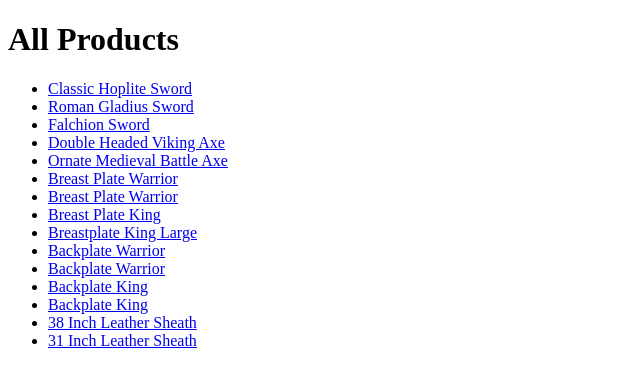
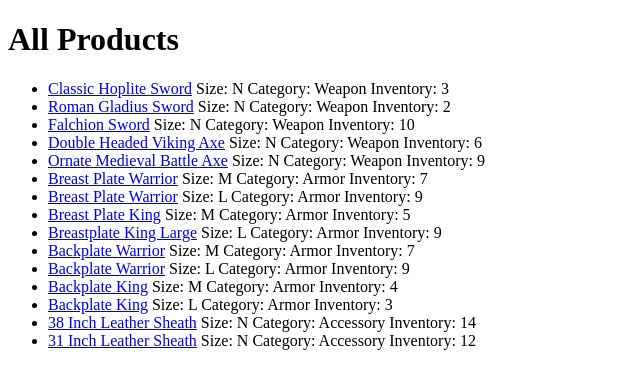
Before and after one commit to kyledhebert/RenPy, a Django app: page /products/ in a window 1280 px wide. Shown: the part 152-541 px from the top of the page, without its empty margins (0-640 px from the left). Run offline with Django 3.2, Linux system fonts and the light colour scheme; data comes from the database, SQL or seed files in the repository.

Commit message:
all products now displays more info, disabled add to cart

```diff
--- a/RenPy/urls.py
+++ b/RenPy/urls.py
@@ -17,7 +17,6 @@ from django.conf.urls import include, url
 from django.contrib import admin
 from django.views.generic import TemplateView
 
-
 urlpatterns = [
 	url(r'^$', 'products.views.index', name='home'),
 	url(r'^about/$',
--- a/products/templates/products/product_detail.html
+++ b/products/templates/products/product_detail.html
@@ -10,5 +10,7 @@
 	<li>Size: {{ product.product_size }}</li>
 	<li>Cost: ${{ product.product_cost }}</li>
 </ul>
-<input type="submit" value="Add to Order"/>
+<!-- button doesn't work, orders require a festival
+not worth fixing for now -->
+<!-- <input type="submit" value="Add to Order"/> -->
 </form>
--- a/products/templates/products/product_list.html
+++ b/products/templates/products/product_list.html
@@ -5,7 +5,12 @@
 	{% if product_list %}
 		<ul>
 		{% for product in product_list %}
-			<li><a href="{% url 'products:product_detail_view' product.id %}">{{ product }}</a></li>
+			<li><a href="{% url 'products:product_detail_view' product.id %}">{{ product }}</a>
+			Size: {{ product.product_size }}
+			Category: {% for category in product.product_category.all %}{{ category }}{% endfor %}
+			Inventory: {{product.product_quantity }}
+
+			</li>
 		{% endfor %}
 		</ul>
 	{% else %}
```
